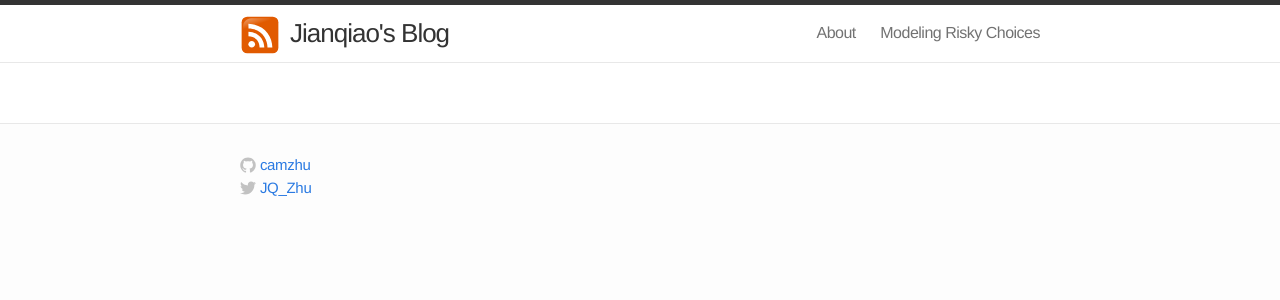
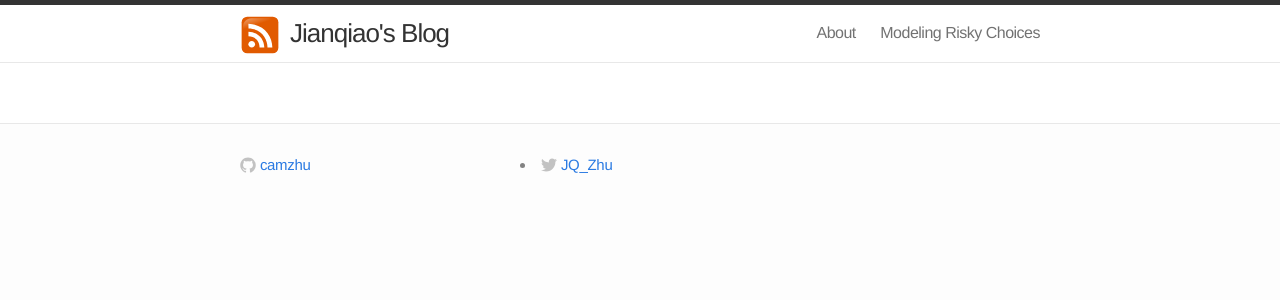
Before and after one commit to jianqiaozhu/jianqiaozhu.github.io, a Jekyll site: the page built from index.html, in a window 1280 px wide. Shown: the top 300 px of the page. Built offline with Jekyll 4.4.1, drawn with Linux system fonts in a browser that asks for light colours; Markdown is read by kramdown in place of the engine named in the settings.

Commit message:
Update footer.html

```diff
--- a/_includes/footer.html
+++ b/_includes/footer.html
@@ -26,6 +26,10 @@
             <span class="username">{{ site.github_username }}</span>
           </a>
         </li>{% endif %}
+    </div>
+
+
+    <div class="footer-col-1 column">
         {% if site.twitter_username %}<li>
           <a href="https://twitter.com/{{ site.twitter_username }}">
             <span class="icon twitter">
```
